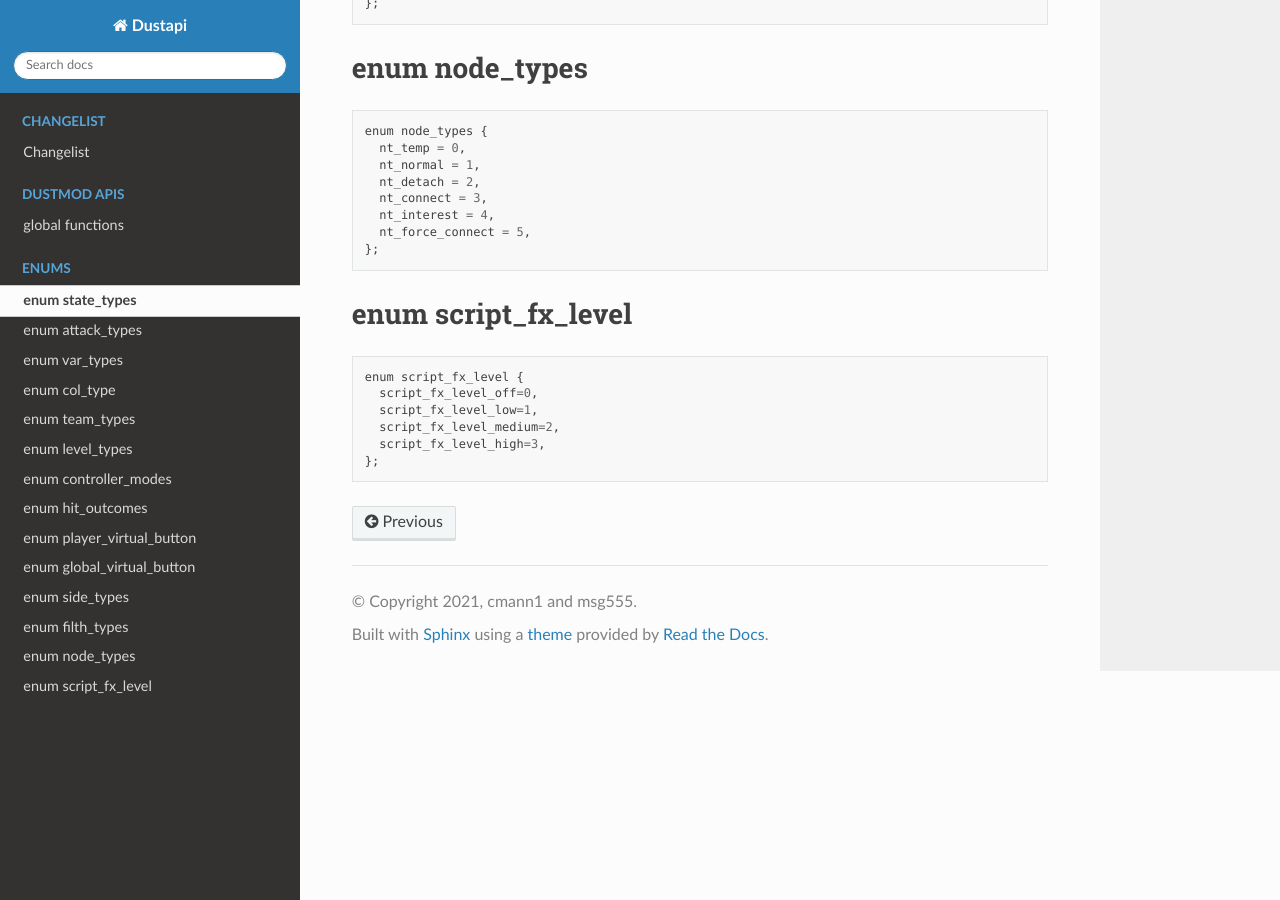
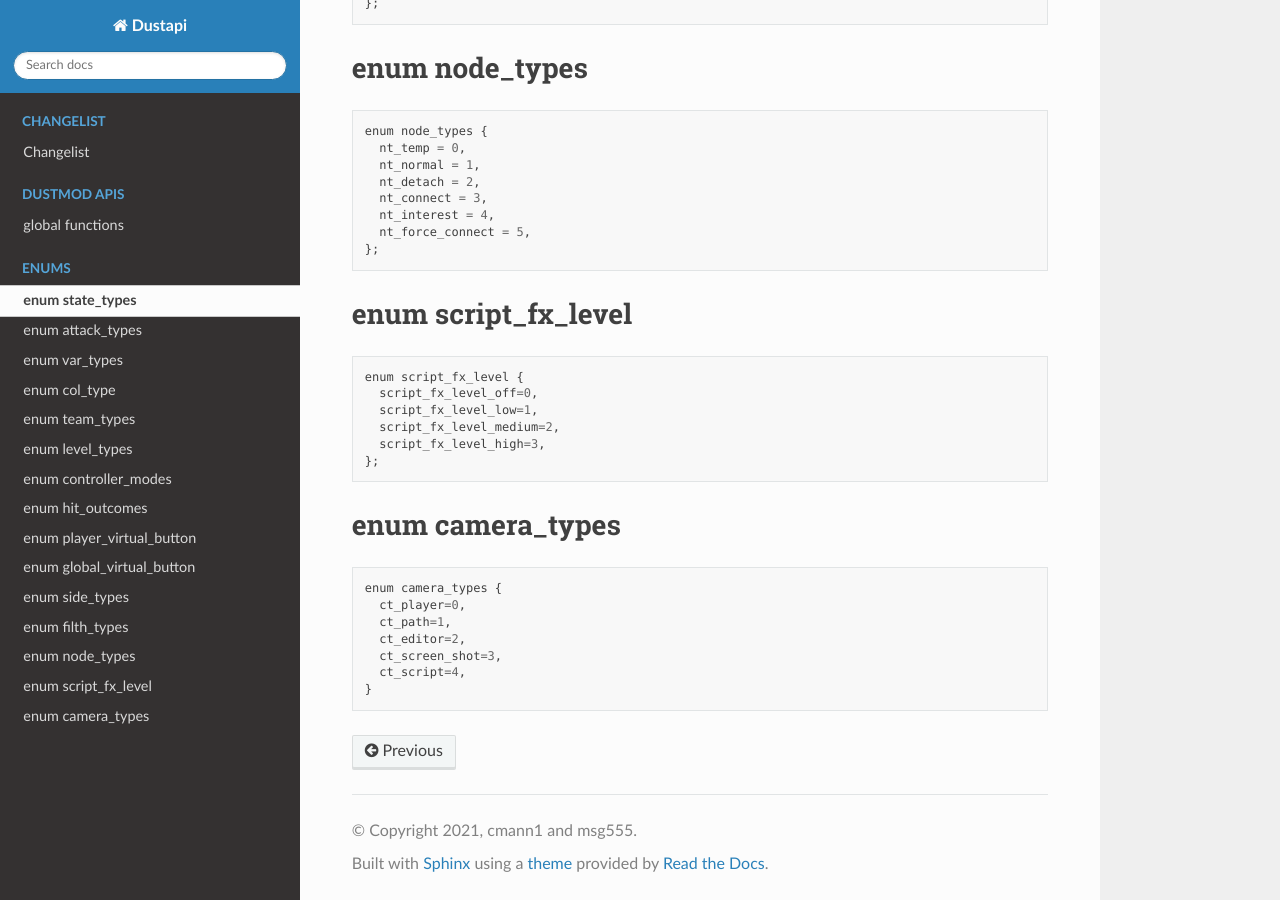
Before and after one commit to msg555/dustapi-docs, a Sphinx documentation site: the page built from docs/enums.rst, in a window 1280 px wide and 900 px high, scrolled down 4170 px. Built offline with Sphinx 7.4.7 and the Read the Docs theme 2.0.0, drawn with Linux system fonts in a browser that asks for light colours.

Commit message:
Convert player cam state to enum

```diff
--- a/docs/enums.rst
+++ b/docs/enums.rst
@@ -261,3 +261,16 @@ enum script_fx_level
     script_fx_level_medium=2,
     script_fx_level_high=3,
   };
+
+enum camera_types
+####################
+
+::
+
+  enum camera_types {
+    ct_player=0,
+    ct_path=1,
+    ct_editor=2,
+    ct_screen_shot=3,
+    ct_script=4,
+  }
```
Also changed, not shown: 1 other file.
